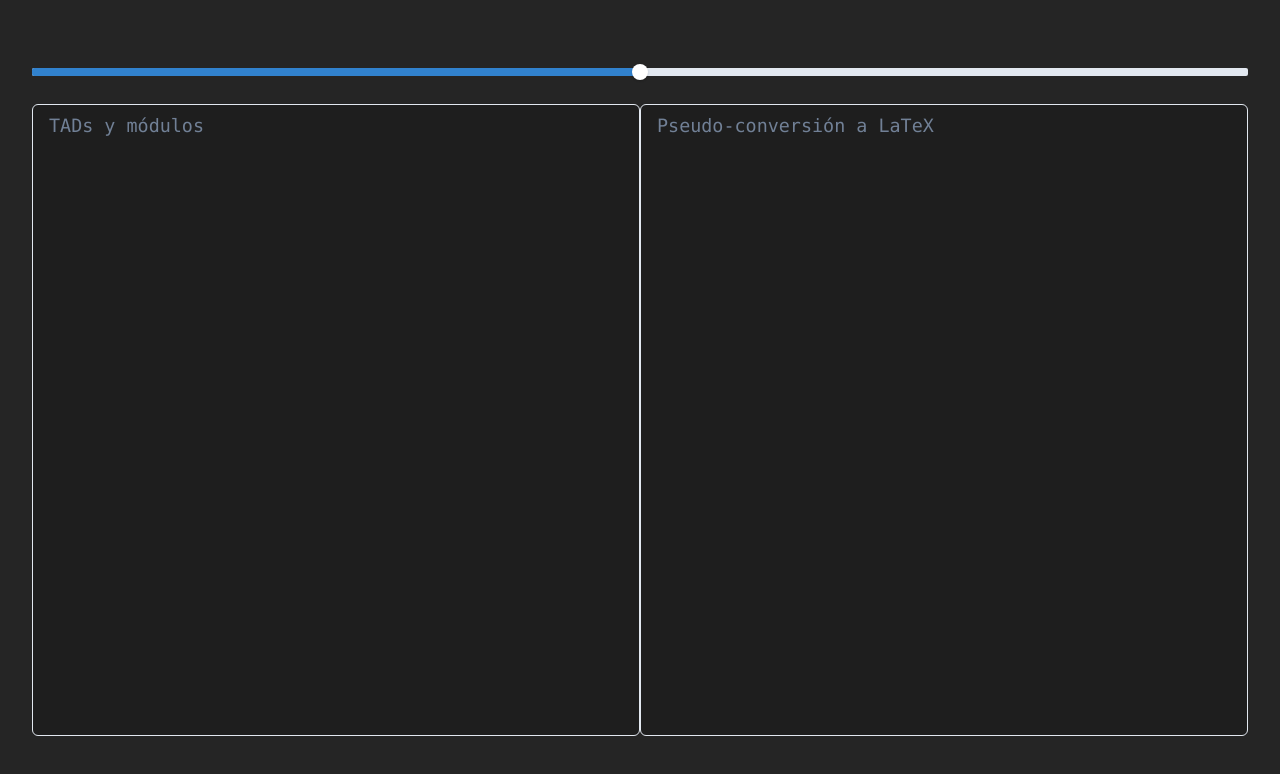
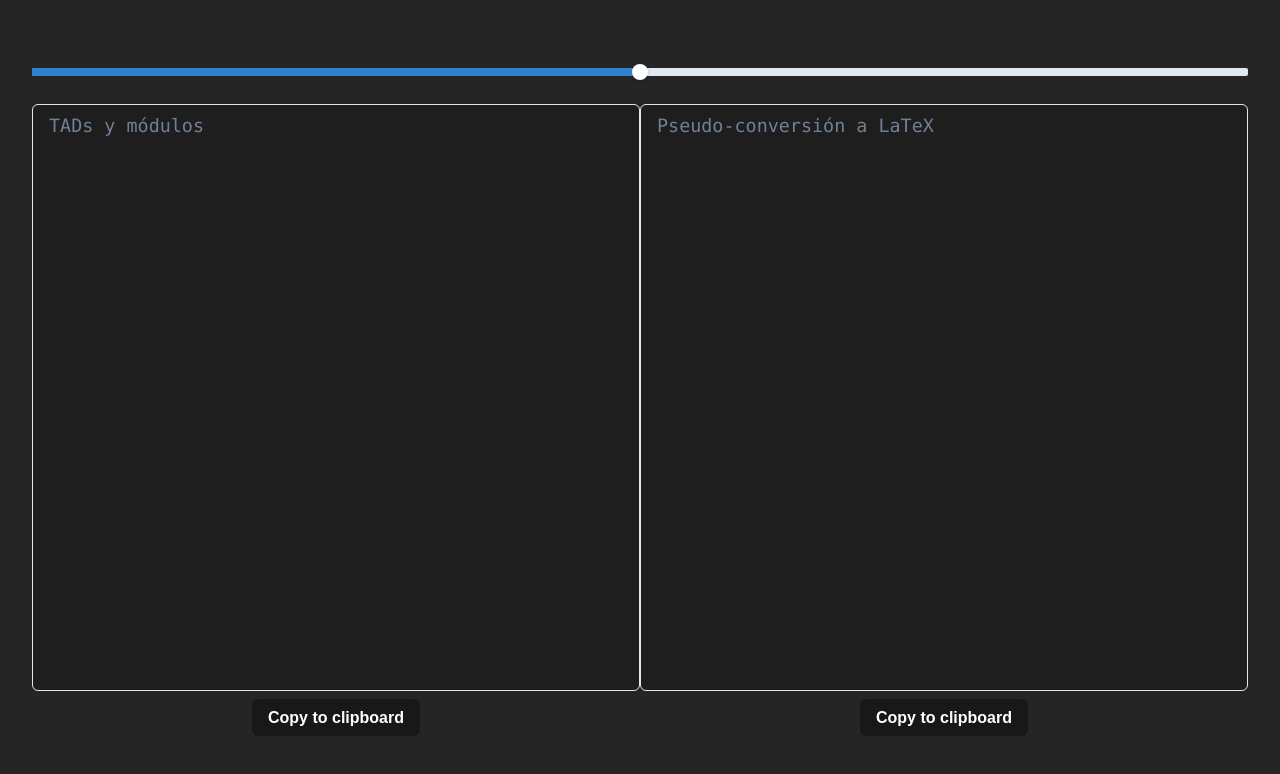
Before and after one commit to f7olivera/tad2latex, a Next.js app: page / in a window 1280 px wide. Shown: the top 774 px of the page. Built offline with nearby package versions, Linux system fonts and the light colour scheme.

Commit message:
Add copy to clipboard button

```diff
--- a/pages/index.tsx
+++ b/pages/index.tsx
@@ -1,7 +1,17 @@
 import type { NextPage } from 'next'
 import Head from 'next/head'
 import styles from '../styles/Home.module.css'
-import { Box, Flex, Slider, SliderFilledTrack, SliderThumb, SliderTrack, Textarea } from "@chakra-ui/react";
+import {
+  Box,
+  Button,
+  Flex,
+  Slider,
+  SliderFilledTrack,
+  SliderThumb,
+  SliderTrack,
+  Textarea,
+  VStack
+} from "@chakra-ui/react";
 import React, { ChangeEvent, UIEvent } from "react";
 import { tad2latex } from "../utils/utils";
 
@@ -47,7 +57,8 @@ const Home: NextPage = () => {
               fontFamily='Consolas,Monaco,Lucida Console,Liberation Mono,
                           DejaVu Sans Mono,Bitstream Vera Sans Mono,Courier New, monospace'
               fontSize={`${fontSize}rem`} color='whiteish'>
-          <Textarea width={`${textAreaSize}%`} height='100%' id='tad-textarea'
+          <VStack width={`${textAreaSize}%`}>
+            <Textarea width='100%' height='100%' id='tad-textarea'
                       resize='none'
                       backgroundColor='editor'
                       spellCheck={false}
@@ -56,7 +67,17 @@ const Home: NextPage = () => {
                       placeholder="TADs y módulos"
                       onChange={handleInput}
                       onScroll={handleScroll}/>
-          <Textarea width={`${100 - textAreaSize}%`} height='100%' readOnly={true} resize='none' id='latex-textarea'
+            <Button fontFamily='sans-serif' colorScheme='blackAlpha'
+                    onClick={() => {
+                      const textarea : HTMLTextAreaElement = document.querySelector('#tad-textarea')!;
+                      textarea.select();
+                      navigator.clipboard.writeText(textarea.value).then();
+                    }}>
+              Copy to clipboard
+            </Button>
+          </VStack>
+          <VStack width={`${100 - textAreaSize}%`}>
+            <Textarea width='100%' height='100%' readOnly={true} resize='none' id='latex-textarea'
                       backgroundColor='editor'
                       spellCheck={false}
                       fontSize='inherit'
@@ -64,6 +85,15 @@ const Home: NextPage = () => {
                       placeholder="Pseudo-conversión a LaTeX"
                       onScroll={handleScroll}
                       value={output}/>
+            <Button fontFamily='sans-serif' colorScheme='blackAlpha'
+                    onClick={() => {
+                      const textarea : HTMLTextAreaElement = document.querySelector('#latex-textarea')!;
+                      textarea.select();
+                      navigator.clipboard.writeText(textarea.value).then();
+                    }}>
+              Copy to clipboard
+            </Button>
+          </VStack>
         </Flex>
       </main>
 
```
Lines whose indentation alone changed are shown as unchanged.
